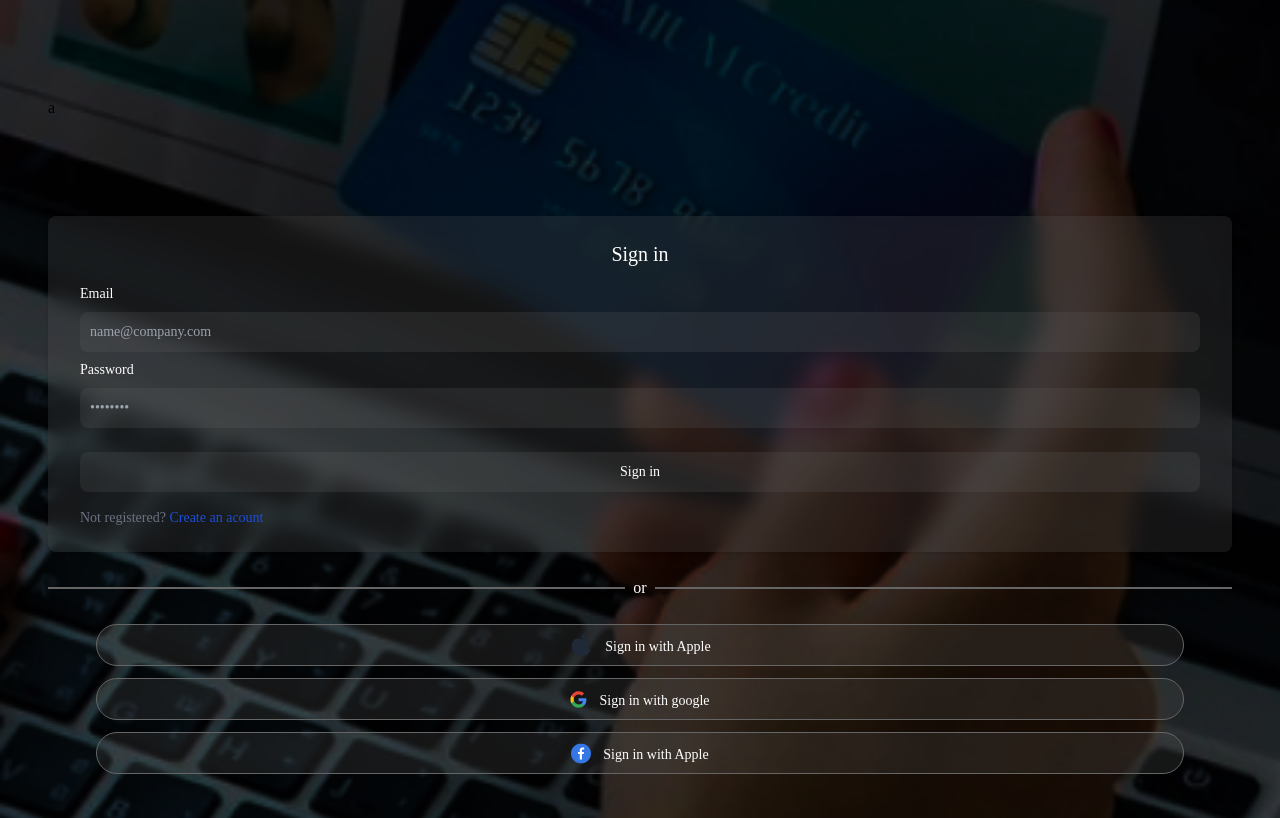
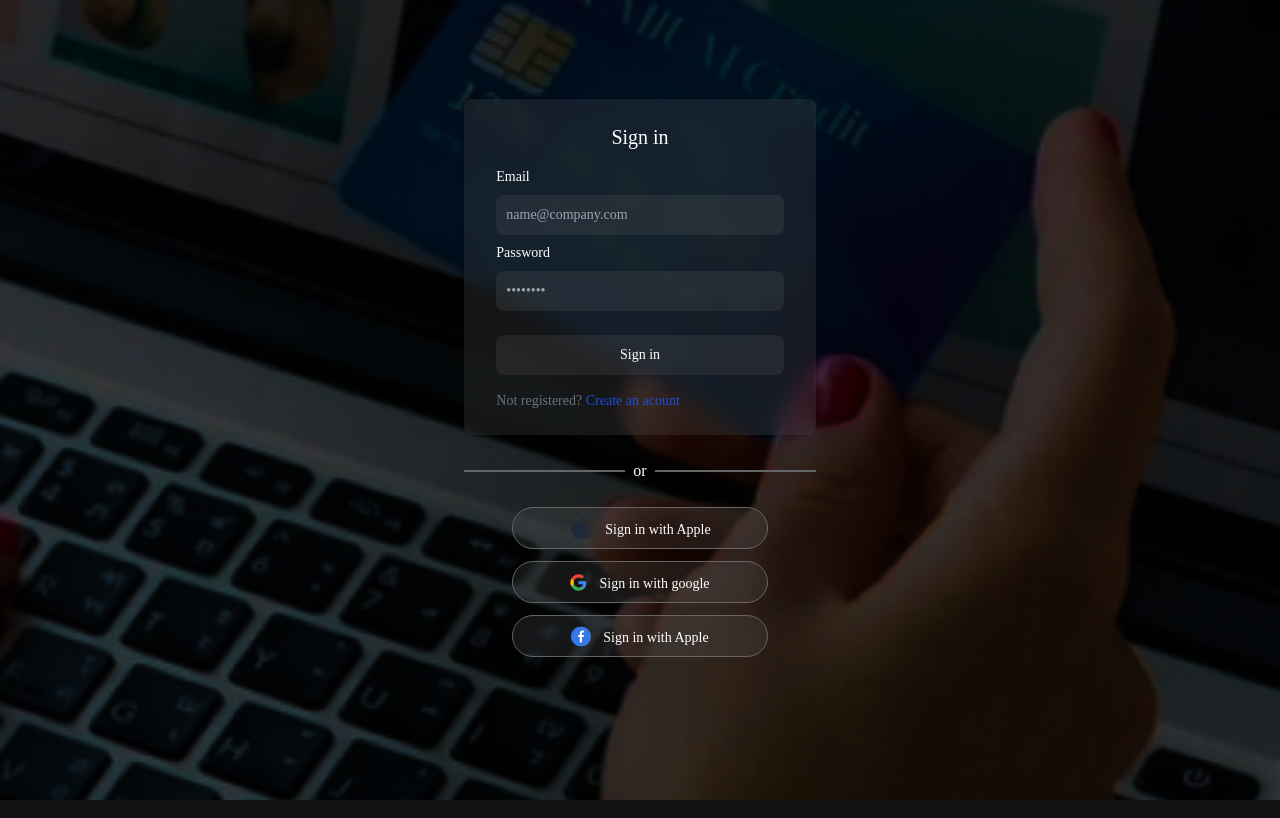
Before and after one commit to h-yusuf/AlodockApp, a website: page src/login.html in a window 1280 px wide. Drawn offline with nearby package versions, Linux system fonts and the light colour scheme.

Commit message:
centerin

```diff
--- a/src/login.html
+++ b/src/login.html
@@ -10,8 +10,7 @@
 </head>
 
 <body class="bg-img-lg">
-        <div class="px-12 w-full h-full flex flex-col justify-between">
-            <div class="py-24">a</div>
+        <div class="px-12 grid place-items-center h-screen">
             <div class="gap-4 ">
                 <div class="px-6 py-6 lg:px-8 relative  rounded-lg shadow bg-abutxt-0 blur-lc bg-opacity-20">
                     <h3 class="mb-4 text-xl font-medium text-center text-white">Sign in</h3>
@@ -45,7 +44,7 @@
             </div>
                 <div class=" px-12 ">
                     <div class="flex flex-col gap-3 items-center">
-                        <button type="submit" class=" w-full justify-between border border-abutxt-0 text-white  flex items-center py-2 px-6 rounded-full  bg-abutxt-0 bg-opacity-20 font-medium mt-  text-sm  text-center">
+                        <button type="submit" class=" w-full justify-between border border-abutxt-0 text-white  flex items-center py-2 px-14 rounded-full  bg-abutxt-0 bg-opacity-20 font-medium mt-  text-sm  text-center">
                            <div></div>
                             <div class="flex items-center gap-3">
                                 <svg class="w-6 h-6 text-gray-800 dark:text-white" aria-hidden="true" xmlns="http://www.w3.org/2000/svg" fill="currentColor" viewBox="0 0 18 21">
@@ -54,7 +53,7 @@
                             </div>
                             <div></div>
                         </button>
-                        <button type="submit" class="w-full justify-between border border-abutxt-0 text-white  flex items-center py-2 px-6 rounded-full  bg-abutxt-0 bg-opacity-20 font-medium mt-  text-sm  text-center">
+                        <button type="submit" class="w-full justify-between border border-abutxt-0 text-white  flex items-center py-2 px-14 rounded-full  bg-abutxt-0 bg-opacity-20 font-medium mt-  text-sm  text-center">
                            <div></div>
                             <div class="flex items-center gap-3">
                                 <img src="../asset/Google.svg" alt="">
@@ -62,7 +61,7 @@
                             </div>
                             <div></div>
                         </button>
-                        <button type="submit" class="w-full justify-between border border-abutxt-0 text-white  flex items-center py-2 px-6 rounded-full  bg-abutxt-0 bg-opacity-20 font-medium mt-  text-sm  text-center">
+                        <button type="submit" class="w-full justify-between border border-abutxt-0 text-white  flex items-center py-2 px-14 rounded-full  bg-abutxt-0 bg-opacity-20 font-medium mt-  text-sm  text-center">
                            <div></div>
                             <div class="flex items-center gap-3">
                                 <img src="../asset/Facebook.svg" alt="">
@@ -75,7 +74,6 @@
 
             </div>
             </div>
-        <div class=" h-24"></div>
 
         <!-- Modal Content -->
 
```
Also changed, not shown: index.html (+4 -4 lines), src/signUp.html (+2 -4 lines), dist/output.css.
